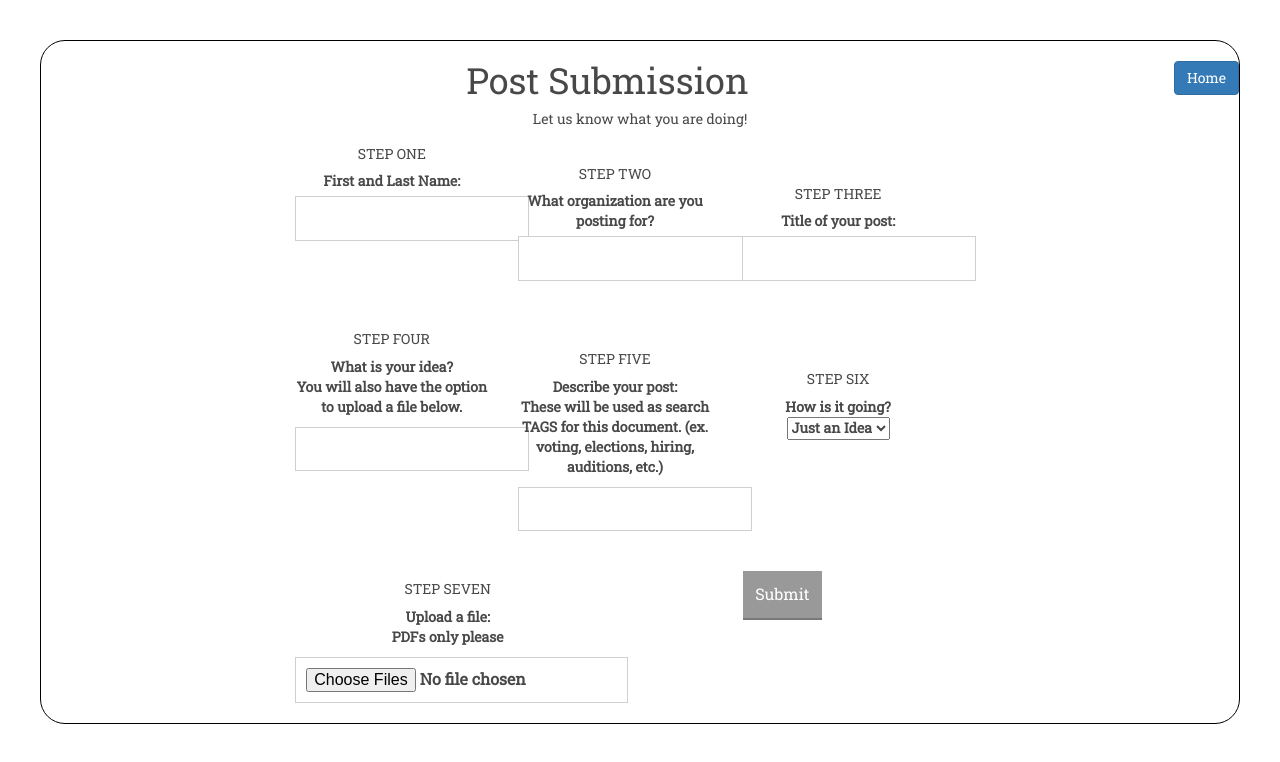
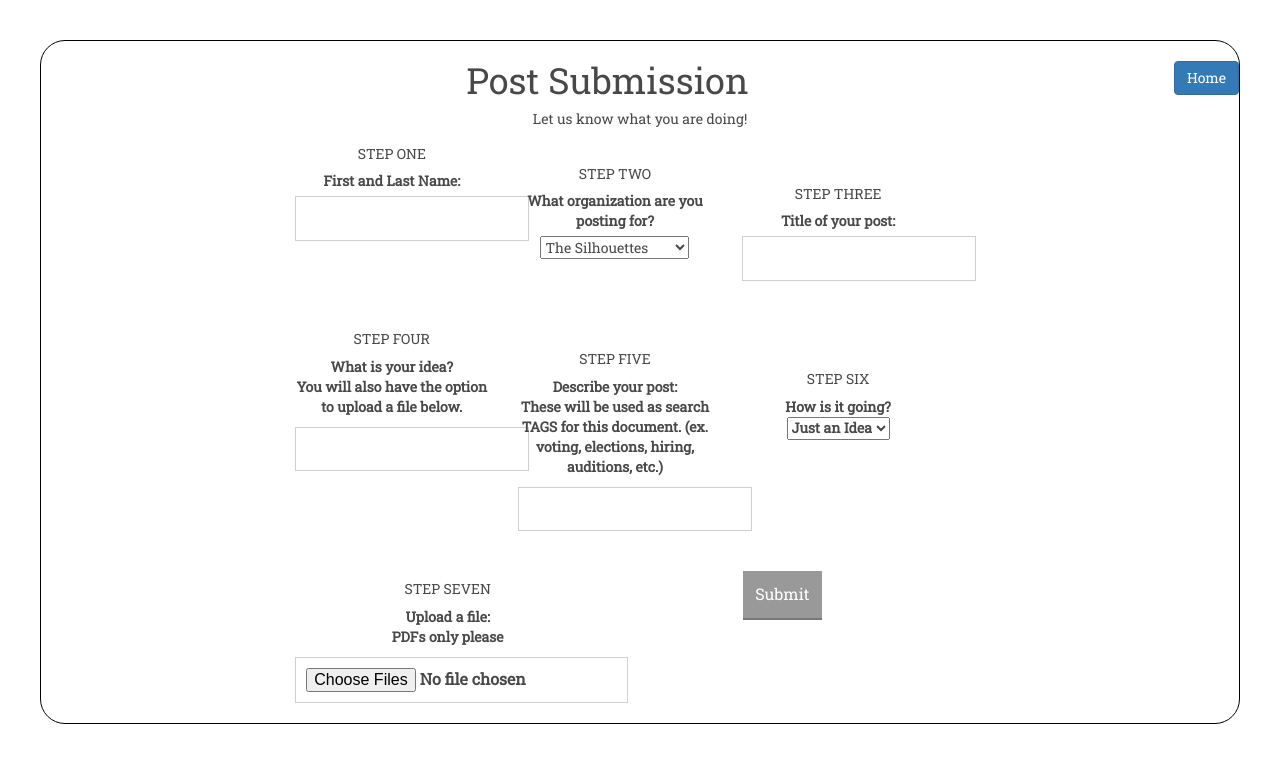
Before and after one commit to jslusar/fullStackFinal, a React (Create React App) app in the folder finalproject/: page /upload in a window 1280 px wide. Shown: the top 762 px of the page. Built offline with nearby package versions, Linux system fonts and the light colour scheme.

Commit message:
Have dropdown

```diff
--- a/finalproject/src/Upload/upload.js
+++ b/finalproject/src/Upload/upload.js
@@ -54,6 +54,9 @@ console.log("modal state: " + this.state.modal)
 
 
   render() {
+    let Organization = this.props.organizations.map(category => {
+       return <option key={category} value={category}>{category}</option>
+   })
     return(
       <div className="body border">
         <h1>Post Submission <Button className="float" color="primary" href='/'>Home</Button> </h1>
@@ -72,10 +75,10 @@ console.log("modal state: " + this.state.modal)
             <br/>
         <Col xs={4} md={4} lg={4}>
             <h5>STEP TWO</h5>
-            <label htmlFor="organization">
-                What organization are you posting for? <br/>
-                <input type="text" ref="organization" required/>
-            </label>
+            <label> What organization are you posting for? </label><br/>
+               <select ref="organization" required>
+                    {Organization}
+                </select>
         </Col>
             <br/>
         <Col xs={4} md={4} lg={4}>
```
